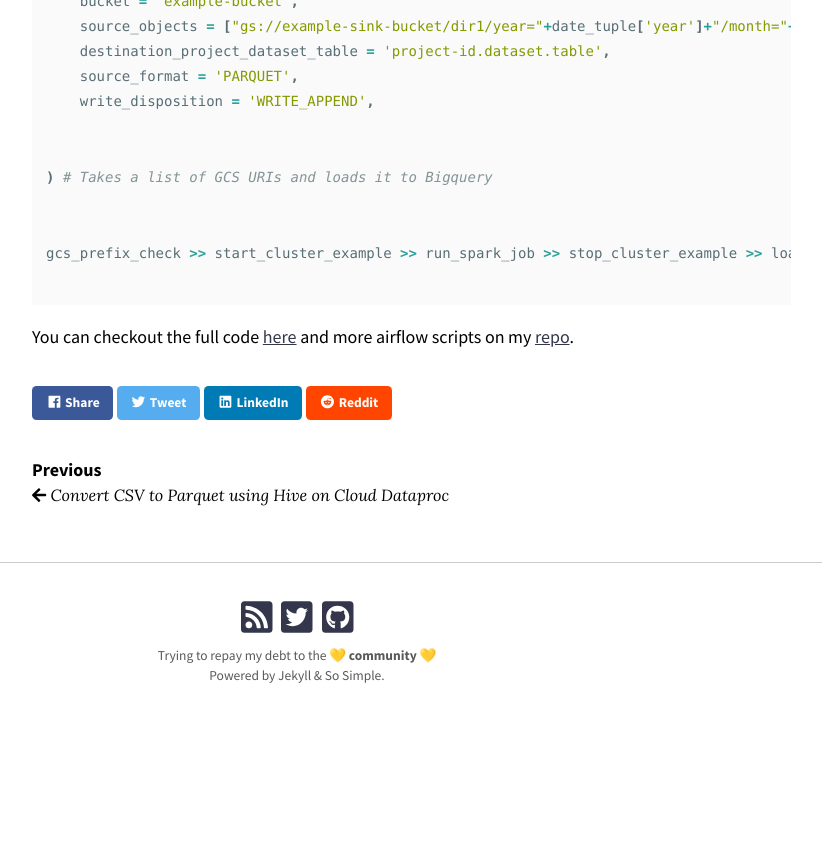
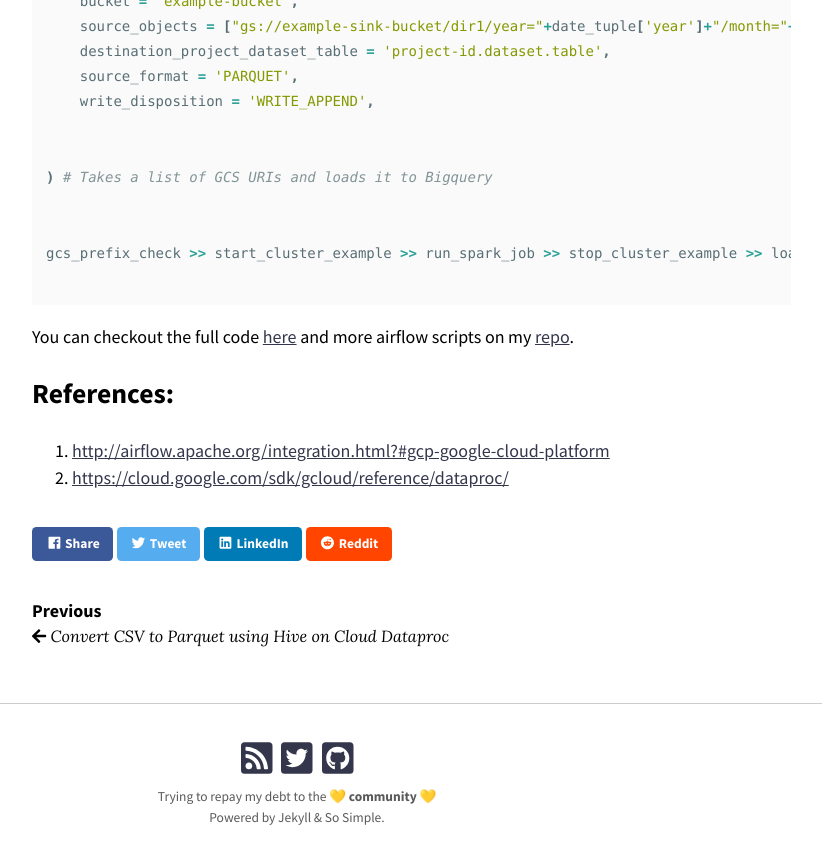
Before and after one commit to mk556/mk556.github.io, a Jekyll site: the page built from _posts/2019-10-01-running-spark-on-dataproc-and-loading-to-bigquery-using-apache-airflow.md, in a window 1280 px wide and 900 px high, scrolled down 5114 px. Shown: the top 864 px of the window, without its empty margins (343-1165 px from the left). Built offline with Jekyll 4.4.1, drawn with Linux system fonts in a browser that asks for light colours; nearby versions of some CDN libraries; emoji names are drawn with the system emoji font; comment, search, counter and statistics services are not loaded; before the commit the page ends 5873 px from its top, so only the background shows below that.

Commit message:
Update from Forestry.io mannykshatriya@gmail.com updated _posts/2019-10-01-running-spark-on-dataproc-and-loading-to-bigquery-using-apache-airflow.md

````diff
--- a/_posts/2019-10-01-running-spark-on-dataproc-and-loading-to-bigquery-using-apache-airflow.md
+++ b/_posts/2019-10-01-running-spark-on-dataproc-and-loading-to-bigquery-using-apache-airflow.md
@@ -157,3 +157,8 @@ gcs_prefix_check >> start_cluster_example >> run_spark_job >> stop_cluster_examp
 ```
 
 You can checkout the full code [here](https://github.com/mk556/airflow-scripts/blob/master/gcs-dataproc-bigquery.py) and more airflow scripts on my [repo](https://github.com/mk556/airflow-scripts).
+
+## References:
+
+1. [http://airflow.apache.org/integration.html?#gcp-google-cloud-platform](http://airflow.apache.org/integration.html?#gcp-google-cloud-platform "http://airflow.apache.org/integration.html?#gcp-google-cloud-platform")
+2. [https://cloud.google.com/sdk/gcloud/reference/dataproc/](https://cloud.google.com/sdk/gcloud/reference/dataproc/ "https://cloud.google.com/sdk/gcloud/reference/dataproc/")
````
